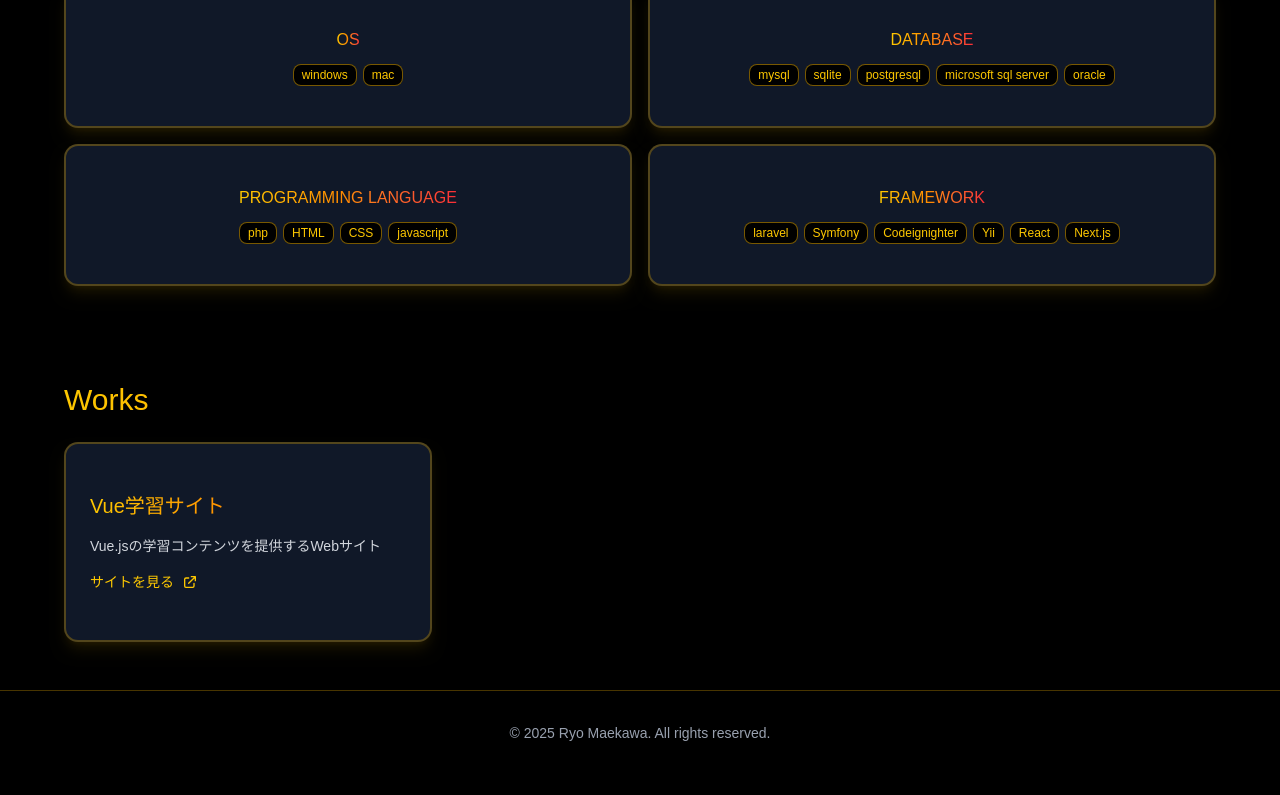
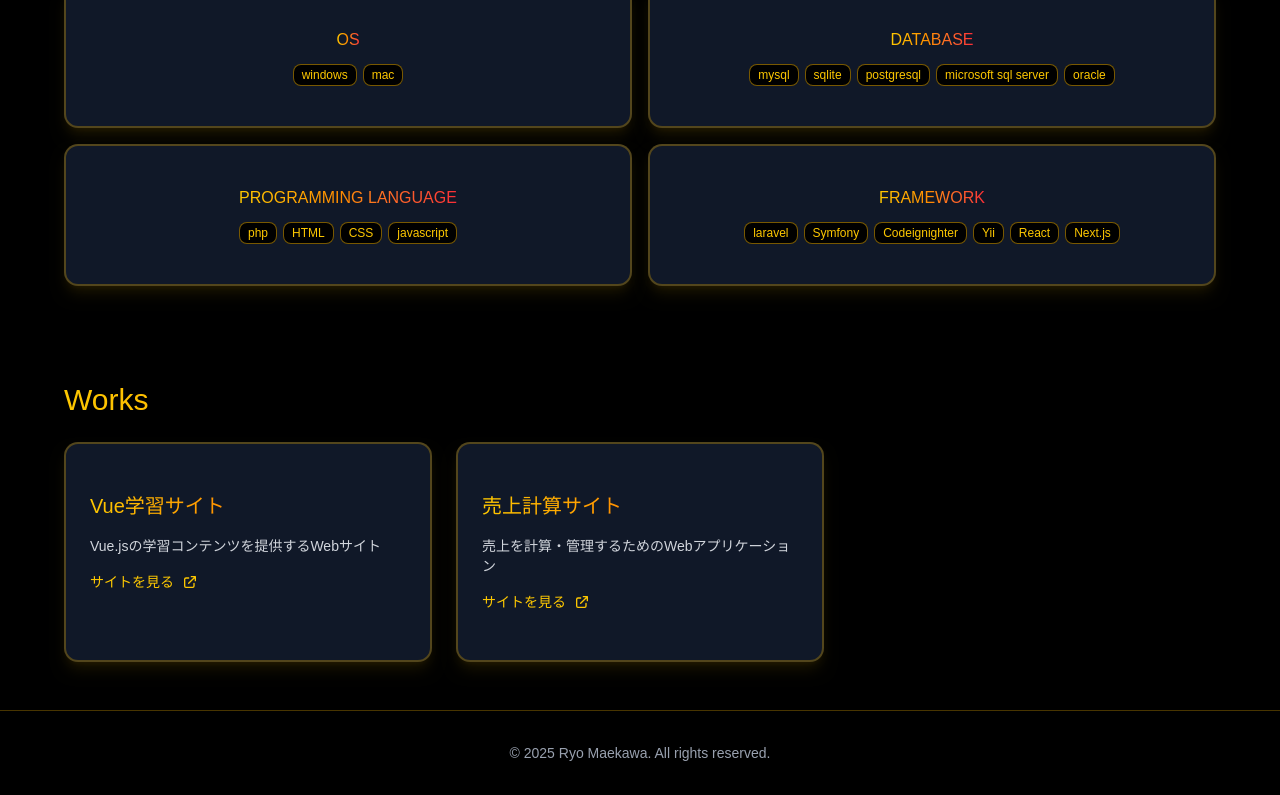
Before and after one commit to Ryo-Maekaw4/portfolio, a Next.js app: page / in a window 1280 px wide. Shown: the part 882-1677 px from the top of the page. Built offline with nearby package versions, Linux system fonts and the light colour scheme; a web font is replaced by a local one.

Commit message:
Add new 'Sales Calculation Site' card to Home component, featuring a link and description for a web application that manages sales calculations.

```diff
--- a/src/app/page.tsx
+++ b/src/app/page.tsx
@@ -291,6 +291,41 @@ export default function Home() {
                 </CardContent>
               </Card>
             </a>
+            <a
+              href="https://sales-calculation-five.vercel.app/"
+              target="_blank"
+              rel="noopener noreferrer"
+              className="block"
+            >
+              <Card className="bg-gray-900 border-2 border-yellow-500/30 hover:border-yellow-500 transition-all duration-300 shadow-lg shadow-yellow-500/10 hover:shadow-yellow-500/20 cursor-pointer h-full">
+                <CardContent className="p-6">
+                  <div className="space-y-4">
+                    <h3 className="text-xl font-badeen bg-gradient-to-r from-yellow-400 to-red-500 bg-clip-text text-transparent">
+                      売上計算サイト
+                    </h3>
+                    <p className="text-gray-300 text-sm">
+                      売上を計算・管理するためのWebアプリケーション
+                    </p>
+                    <div className="flex items-center gap-2 text-yellow-400 text-sm">
+                      <span>サイトを見る</span>
+                      <svg
+                        className="w-4 h-4"
+                        fill="none"
+                        stroke="currentColor"
+                        viewBox="0 0 24 24"
+                      >
+                        <path
+                          strokeLinecap="round"
+                          strokeLinejoin="round"
+                          strokeWidth={2}
+                          d="M10 6H6a2 2 0 00-2 2v10a2 2 0 002 2h10a2 2 0 002-2v-4M14 4h6m0 0v6m0-6L10 14"
+                        />
+                      </svg>
+                    </div>
+                  </div>
+                </CardContent>
+              </Card>
+            </a>
           </div>
         </div>
       </motion.section>
```
